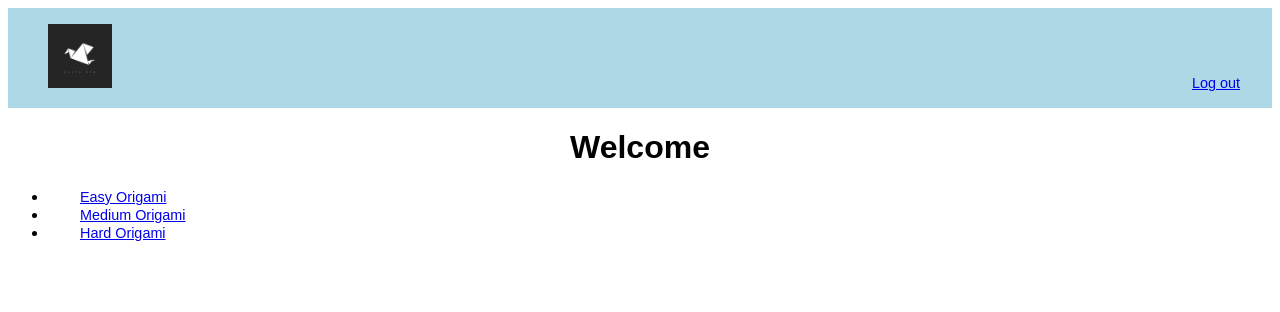
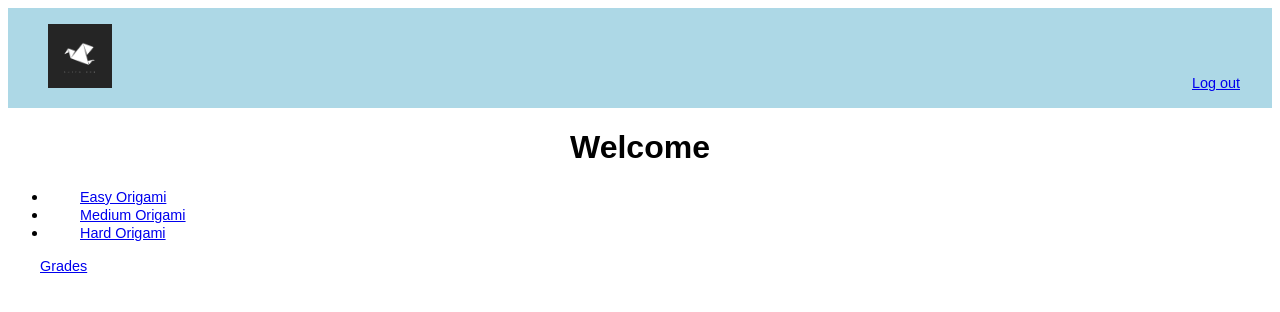
Before and after one commit to spfryzek/Origami101, a React (Create React App) app: page /home in a window 1280 px wide. Shown: the top 312 px of the page. Built offline with nearby package versions, Linux system fonts and the light colour scheme.

Commit message:
Update Home.js

```diff
--- a/src/components/Home.js
+++ b/src/components/Home.js
@@ -31,6 +31,11 @@ function Home() {
                     </Link>
                 </li>
             </ul>
+                <Link
+                        className="link"
+                        to="/grades">
+                        Grades
+                </Link>
         </div>
     );
 }
```
